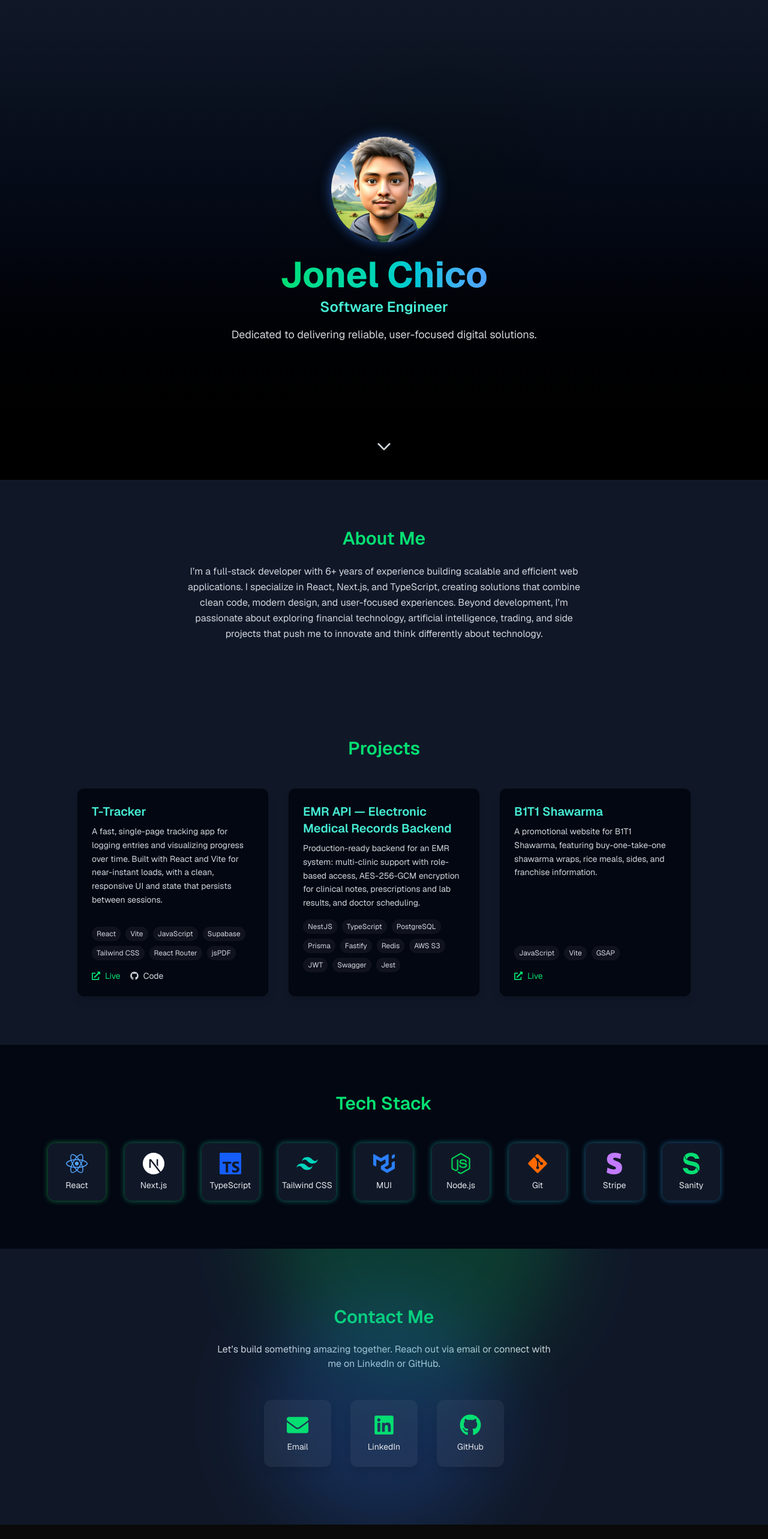
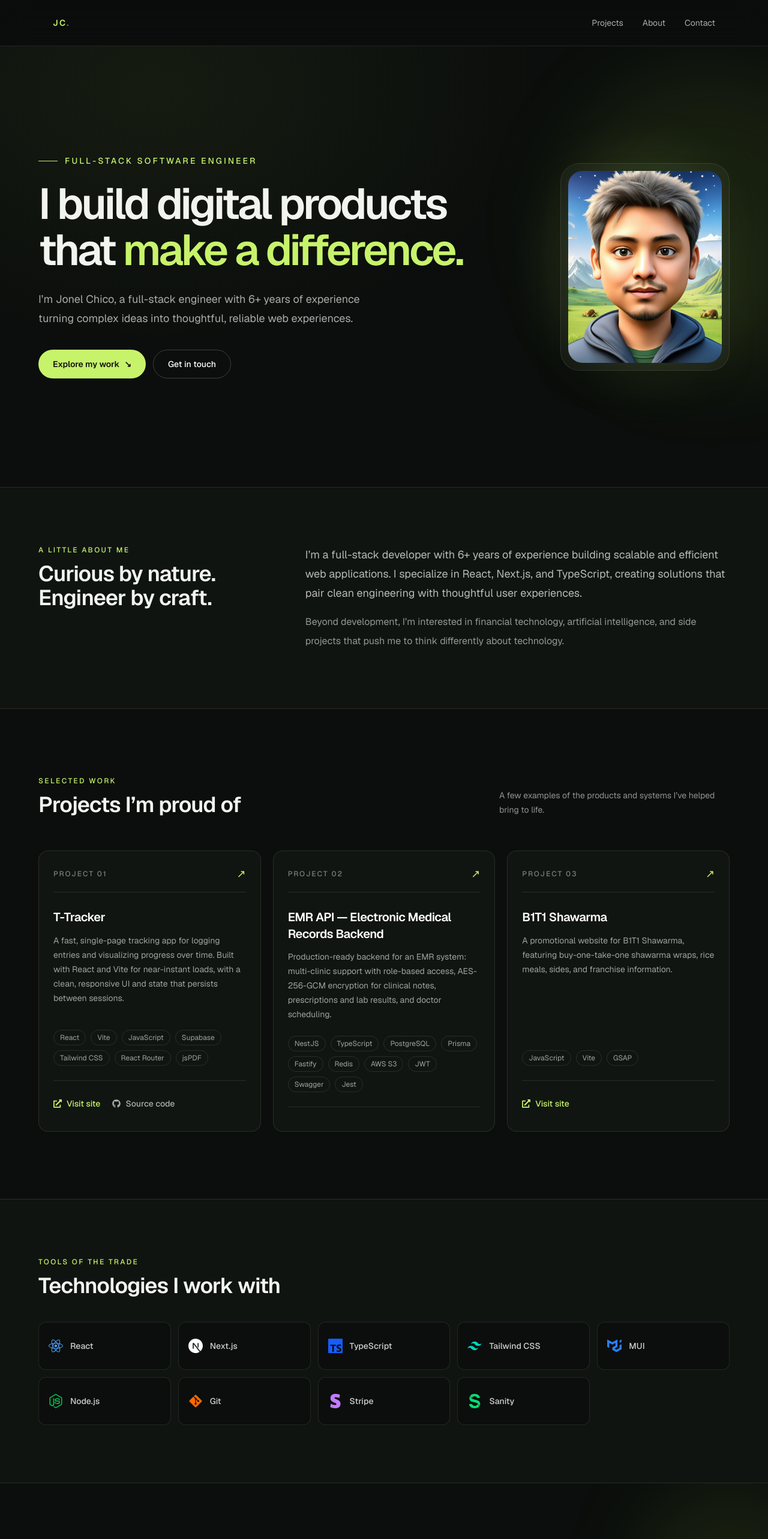
Before and after one commit to jonelchico-webdev/jonelchico, a Next.js app: page / in a window 1280 px wide. Shown: the top 2566 px of the page at 60% size. Before the commit the page ends 2542 px from the top, so only its background shows below. Built offline with nearby package versions, Linux system fonts and the light colour scheme.

Commit message:
Site Revamp

```diff
--- a/src/app/components/AboutMe.tsx
+++ b/src/app/components/AboutMe.tsx
@@ -6,22 +6,31 @@ export const AboutMeSection = () => {
   return (
     <motion.section
       id="about"
-      className="py-20 px-6 bg-gray-900 text-center text-gray-200"
+      className="border-y border-white/10 bg-[#101410] px-6 py-20 text-[#f2f4ef] sm:py-24"
       initial={{ opacity: 0, y: 20 }}
       whileInView={{ opacity: 1, y: 0 }}
-      transition={{ duration: 0.8 }}
+      transition={{ duration: 0.6 }}
       viewport={{ once: true }}
     >
-      <h2 className="text-3xl font-semibold mb-6 text-green-400">About Me</h2>
-      <p className="max-w-2xl mx-auto leading-relaxed text-gray-300">
-        I’m a full-stack developer with 6+ years of experience building scalable
-        and efficient web applications. I specialize in React, Next.js, and
-        TypeScript, creating solutions that combine clean code, modern design,
-        and user-focused experiences. Beyond development, I’m passionate about
-        exploring financial technology, artificial intelligence, trading, and
-        side projects that push me to innovate and think differently about
-        technology.
-      </p>
+      <div className="mx-auto grid max-w-6xl gap-8 md:grid-cols-[0.7fr_1.3fr] md:gap-16">
+        <div>
+          <p className="mb-3 text-xs font-medium uppercase tracking-[0.2em] text-[#c7f36b]">A little about me</p>
+          <h2 className="text-3xl font-semibold tracking-tight sm:text-4xl">Curious by nature.<br />Engineer by craft.</h2>
+        </div>
+        <div>
+          <p className="text-base leading-8 text-white/70 sm:text-lg">
+            I’m a full-stack developer with 6+ years of experience building
+            scalable and efficient web applications. I specialize in React,
+            Next.js, and TypeScript, creating solutions that pair clean
+            engineering with thoughtful user experiences.
+          </p>
+          <p className="mt-4 text-base leading-8 text-white/55">
+            Beyond development, I’m interested in financial technology,
+            artificial intelligence, and side projects that push me to think
+            differently about technology.
+          </p>
+        </div>
+      </div>
     </motion.section>
   );
 };
--- a/src/app/components/Contact.tsx
+++ b/src/app/components/Contact.tsx
@@ -25,45 +25,47 @@ export const ContactSection = () => {
   return (
     <motion.section
       id="contact"
-      className="relative py-24 px-6 bg-gray-900 text-gray-200 text-center overflow-hidden"
+      className="relative overflow-hidden px-6 py-24 text-[#f2f4ef] sm:py-32"
       initial={{ opacity: 0, y: 20 }}
       whileInView={{ opacity: 1, y: 0 }}
-      transition={{ duration: 0.8 }}
+      transition={{ duration: 0.6 }}
       viewport={{ once: true }}
     >
-      {/* Background blobs */}
-      <motion.div
-        className="absolute top-0 left-1/2 w-[500px] h-[500px] bg-green-500 opacity-20 rounded-full filter blur-3xl -translate-x-1/2 -translate-y-1/2"
-        animate={{ x: [0, 60, 0], y: [0, -40, 0] }}
-        transition={{ duration: 16, repeat: Infinity, ease: "easeInOut" }}
-      />
-      <motion.div
-        className="absolute bottom-0 right-1/3 w-[400px] h-[400px] bg-blue-500 opacity-20 rounded-full filter blur-3xl"
-        animate={{ x: [0, -50, 0], y: [0, 40, 0] }}
-        transition={{ duration: 20, repeat: Infinity, ease: "easeInOut", delay: 2 }}
-      />
-
-      <h2 className="text-3xl font-semibold mb-6 text-green-400">Contact Me</h2>
-      <p className="mb-12 max-w-xl mx-auto text-gray-300">
-        Let’s build something amazing together. Reach out via email or connect
-        with me on LinkedIn or GitHub.
+      <div aria-hidden="true" className="pointer-events-none absolute -right-24 top-0 h-80 w-80 rounded-full bg-[#8bbd38]/10 blur-3xl" />
+      <div className="relative mx-auto max-w-6xl rounded-3xl border border-white/10 bg-[#111511] p-8 sm:p-12 lg:p-16">
+        <div className="grid gap-10 md:grid-cols-[1fr_auto] md:items-end">
+          <div>
+            <p className="mb-3 text-xs font-medium uppercase tracking-[0.2em] text-[#c7f36b]">Have a project in mind?</p>
+            <h2 className="max-w-2xl text-3xl font-semibold tracking-tight sm:text-5xl">Let’s make something meaningful.</h2>
+            <p className="mt-5 max-w-xl text-base leading-7 text-white/60">
+              I’m always open to good conversations, interesting ideas, and new opportunities.
             </p>
-
-      <div className="flex flex-wrap justify-center gap-8 z-10 relative">
-        {contacts.map((contact) => (
-          <motion.a
+          </div>
+          <a
+            href="mailto:jonelrocchico@gmail.com"
+            className="inline-flex min-h-12 items-center justify-center gap-2 justify-self-start rounded-full bg-[#c7f36b] px-6 text-sm font-semibold text-[#11150d] transition-colors hover:bg-[#d5fa8a] focus-visible:outline-2 focus-visible:outline-offset-4 focus-visible:outline-[#c7f36b] md:justify-self-end"
+          >
+            <FaEnvelope aria-hidden="true" /> Say hello
+          </a>
+        </div>
+        <div className="mt-10 flex flex-wrap gap-3 border-t border-white/10 pt-6">
+          {contacts.slice(1).map((contact) => (
+            <a
               key={contact.name}
               href={contact.link}
               target="_blank"
               rel="noopener noreferrer"
-            className="flex flex-col items-center justify-center w-28 h-28 bg-white/5 backdrop-blur-md rounded-xl shadow-lg cursor-pointer hover:scale-105 hover:shadow-green-400/50 transition-all duration-300"
-            whileHover={{ scale: 1.1 }}
+              className="inline-flex min-h-11 items-center gap-2 rounded-full border border-white/10 px-4 text-sm text-white/70 transition-colors hover:border-white/30 hover:text-white focus-visible:outline-2 focus-visible:outline-offset-2 focus-visible:outline-[#c7f36b]"
             >
-            <div className="text-4xl mb-2 text-green-400">{contact.icon}</div>
-            <p className="text-sm">{contact.name}</p>
-          </motion.a>
+              <span aria-hidden="true">{contact.icon}</span>
+              {contact.name}
+            </a>
           ))}
         </div>
+      </div>
+      <footer className="relative mx-auto mt-10 max-w-6xl text-xs text-white/35">
+        © {new Date().getFullYear()} Jonel Chico
+      </footer>
     </motion.section>
   );
 };
--- a/src/app/components/Hero.tsx
+++ b/src/app/components/Hero.tsx
@@ -5,104 +5,61 @@ import Image from "next/image";
 
 export const HeroSection = () => {
   return (
-    <section className="relative flex flex-col items-center justify-center h-screen px-6 bg-gradient-to-b from-gray-900 via-gray-950 to-black overflow-hidden">
-      {/* Dynamic Background Blobs */}
+    <section
+      id="home"
+      className="relative isolate flex min-h-[calc(100svh-65px)] items-center overflow-hidden px-6 py-20"
+    >
+      <div aria-hidden="true" className="pointer-events-none absolute inset-0 -z-10">
+        <div className="absolute -right-40 top-10 h-[32rem] w-[32rem] rounded-full bg-[#8bbd38]/10 blur-3xl" />
+        <div className="absolute inset-0 bg-[radial-gradient(ellipse_at_20%_10%,rgba(199,243,107,0.06),transparent_45%)]" />
+      </div>
       <motion.div
-        className="absolute w-96 h-96 bg-green-500 rounded-full mix-blend-multiply filter blur-3xl opacity-20"
-        animate={{ x: [0, 100, 0], y: [0, -100, 0] }}
-        transition={{ duration: 15, repeat: Infinity, ease: "easeInOut" }}
-      />
-      <motion.div
-        className="absolute w-96 h-96 bg-teal-500 rounded-full mix-blend-multiply filter blur-3xl opacity-20"
-        animate={{ x: [0, -100, 0], y: [0, 100, 0] }}
-        transition={{ duration: 18, repeat: Infinity, ease: "easeInOut" }}
-      />
-      <motion.div
-        className="absolute w-96 h-96 bg-blue-500 rounded-full mix-blend-multiply filter blur-3xl opacity-20"
-        animate={{ x: [100, -100, 100], y: [50, -50, 50] }}
-        transition={{ duration: 20, repeat: Infinity, ease: "easeInOut" }}
-      />
-
-      {/* Content */}
-      <motion.div
-        className="relative z-10 text-center flex flex-col items-center"
-        initial={{ opacity: 0, y: 20 }}
+        className="mx-auto grid w-full max-w-6xl items-center gap-12 md:grid-cols-[1fr_auto] md:gap-16"
+        initial={{ opacity: 0, y: 16 }}
         animate={{ opacity: 1, y: 0 }}
-        transition={{ duration: 1 }}
+        transition={{ duration: 0.65, ease: "easeOut" }}
       >
-        {/* Profile Avatar */}
-        <motion.div
-          className="relative w-44 h-44 rounded-full overflow-hidden shadow-lg mb-6 cursor-pointer"
-          animate={{
-            boxShadow: [
-              "0 0 20px rgba(34,197,94,0.6)", // green-500 glow
-              "0 0 20px rgba(20,184,166,0.6)", // teal-500 glow
-              "0 0 20px rgba(59,130,246,0.6)", // blue-500 glow
-            ],
-          }}
-          transition={{ duration: 6, repeat: Infinity, repeatType: "reverse" }}
-          whileHover={{
-            scale: 1.05,
-            rotateX: 5,
-            rotateY: -5,
-          }}
-          whileTap={{ scale: 0.98 }}
-        >
+        <div className="order-2 md:order-1">
+          <p className="mb-6 flex items-center gap-3 text-xs font-medium uppercase tracking-[0.22em] text-[#c7f36b] sm:text-sm">
+            <span aria-hidden="true" className="h-px w-8 bg-[#c7f36b]" />
+            Full-stack software engineer
+          </p>
+          <h1 className="max-w-3xl text-5xl font-semibold leading-[1.06] tracking-[-0.05em] sm:text-6xl md:text-7xl">
+            I build digital products that{" "}
+            <span className="text-[#c7f36b]">make a difference.</span>
+          </h1>
+          <p className="mt-7 max-w-xl text-base leading-7 text-white/65 sm:text-lg sm:leading-8">
+            I’m Jonel Chico, a full-stack engineer with 6+ years of experience
+            turning complex ideas into thoughtful, reliable web experiences.
+          </p>
+          <div className="mt-9 flex flex-wrap gap-3">
+            <a
+              href="#projects"
+              className="inline-flex min-h-12 items-center justify-center rounded-full bg-[#c7f36b] px-6 text-sm font-semibold text-[#11150d] transition-colors hover:bg-[#d5fa8a] focus-visible:outline focus-visible:outline-2 focus-visible:outline-offset-4 focus-visible:outline-[#c7f36b]"
+            >
+              Explore my work <span aria-hidden="true" className="ml-2">↘</span>
+            </a>
+            <a
+              href="#contact"
+              className="inline-flex min-h-12 items-center justify-center rounded-full border border-white/20 px-6 text-sm font-medium text-white transition-colors hover:border-white/50 hover:bg-white/5 focus-visible:outline focus-visible:outline-2 focus-visible:outline-offset-4 focus-visible:outline-[#c7f36b]"
+            >
+              Get in touch
+            </a>
+          </div>
+        </div>
+        <div className="order-1 mx-auto md:order-2">
+          <div className="relative rounded-[2rem] border border-white/10 bg-white/[0.03] p-3 shadow-2xl shadow-black/30">
+            <div aria-hidden="true" className="absolute -inset-4 -z-10 rounded-full bg-[#c7f36b]/10 blur-2xl" />
           <Image
             src="/avatar.jpg"
             alt="Jonel Chico"
-            width={176}
-            height={176}
-            className="object-cover"
+            width={280}
+            height={340}
+            priority
+            className="h-64 w-52 rounded-[1.5rem] object-cover sm:h-80 sm:w-64"
           />
-        </motion.div>
-
-        {/* Name */}
-        <h1 className="text-5xl md:text-6xl font-bold bg-gradient-to-r from-green-400 via-teal-400 to-blue-400 bg-clip-text text-transparent mb-2">
-          Jonel Chico
-        </h1>
-
-        {/* Role / Title */}
-        <motion.p
-          className="text-xl md:text-2xl font-semibold text-teal-300 mb-4"
-          initial={{ opacity: 0, y: 10 }}
-          animate={{ opacity: 1, y: 0 }}
-          transition={{ delay: 0.3, duration: 0.8 }}
-        >
-          Software Engineer
-        </motion.p>
-
-        {/* Tagline */}
-        <p className="text-lg text-gray-300">
-          Dedicated to delivering reliable, user-focused digital solutions.
-        </p>
-      </motion.div>
-
-      {/* Scroll Arrow */}
-      <motion.div
-        className="absolute bottom-10 cursor-pointer z-20"
-        animate={{ y: [0, 10, 0] }}
-        transition={{ duration: 1.5, repeat: Infinity }}
-        onClick={() =>
-          document
-            .getElementById("about")
-            ?.scrollIntoView({ behavior: "smooth" })
-        }
-      >
-        <svg
-          xmlns="http://www.w3.org/2000/svg"
-          fill="none"
-          viewBox="0 0 24 24"
-          strokeWidth={2}
-          stroke="currentColor"
-          className="w-8 h-8 text-gray-300"
-        >
-          <path
-            strokeLinecap="round"
-            strokeLinejoin="round"
-            d="M19 9l-7 7-7-7"
-          />
-        </svg>
+          </div>
+        </div>
       </motion.div>
     </section>
   );
--- a/src/app/components/Projects.tsx
+++ b/src/app/components/Projects.tsx
@@ -60,52 +60,65 @@ export const ProjectsSection = () => {
   return (
     <motion.section
       id="projects"
-      className="py-20 px-6 bg-gray-900 text-center text-gray-200"
+      className="px-6 py-20 text-[#f2f4ef] sm:py-28"
       initial={{ opacity: 0, y: 20 }}
       whileInView={{ opacity: 1, y: 0 }}
-      transition={{ duration: 0.8 }}
+      transition={{ duration: 0.6 }}
       viewport={{ once: true }}
     >
-      <h2 className="text-3xl font-semibold mb-12 text-green-400">Projects</h2>
-
-      <div className="grid gap-8 max-w-5xl mx-auto sm:grid-cols-2 lg:grid-cols-3">
+      <div className="mx-auto max-w-6xl">
+        <div className="mb-10 flex flex-col justify-between gap-4 sm:mb-14 sm:flex-row sm:items-end">
+          <div>
+            <p className="mb-3 text-xs font-medium uppercase tracking-[0.2em] text-[#c7f36b]">Selected work</p>
+            <h2 className="text-3xl font-semibold tracking-tight sm:text-4xl">Projects I’m proud of</h2>
+          </div>
+          <p className="max-w-sm text-sm leading-6 text-white/55">
+            A few examples of the products and systems I’ve helped bring to life.
+          </p>
+        </div>
+        <div className="grid gap-5 sm:grid-cols-2 lg:grid-cols-3">
         {projects.map((project, index) => (
           <motion.article
             key={project.title}
-            className="flex flex-col text-left p-6 bg-gray-950 rounded-xl shadow-lg border border-white/5"
-            initial={{ opacity: 0, y: 20 }}
+            className="group flex flex-col rounded-2xl border border-white/10 bg-[#111511] p-6 transition-colors duration-200 hover:border-[#c7f36b]/40 hover:bg-[#141914]"
+            initial={{ opacity: 0, y: 14 }}
             whileInView={{ opacity: 1, y: 0 }}
-            transition={{ duration: 0.5, delay: index * 0.1 }}
+            transition={{ duration: 0.45, delay: index * 0.08 }}
             viewport={{ once: true }}
-            whileHover={{ scale: 1.03 }}
           >
-            <h3 className="text-xl font-semibold mb-2 text-teal-300">
+            <div className="mb-7 flex items-center justify-between border-b border-white/10 pb-4">
+              <span className="text-xs font-medium uppercase tracking-[0.16em] text-white/45">
+                Project {String(index + 1).padStart(2, "0")}
+              </span>
+              <span aria-hidden="true" className="text-lg text-[#c7f36b]">↗</span>
+            </div>
+            <h3 className="mb-3 text-xl font-semibold leading-snug tracking-tight text-white">
               {project.title}
             </h3>
-            <p className="text-sm text-gray-300 leading-relaxed mb-4 flex-grow">
+            <p className="mb-6 flex-grow text-sm leading-6 text-white/60">
               {project.description}
             </p>
 
-            <div className="flex flex-wrap gap-2 mb-4">
+            <div className="mb-6 flex flex-wrap gap-2">
               {project.tags.map((tag) => (
                 <span
                   key={tag}
-                  className="text-xs px-2 py-1 rounded-full bg-white/5 text-gray-300"
+                  className="rounded-full border border-white/10 px-2.5 py-1 text-xs text-white/60"
                 >
                   {tag}
                 </span>
               ))}
             </div>
 
-            <div className="flex gap-4 mt-auto">
+            <div className="mt-auto flex gap-5 border-t border-white/10 pt-4">
               {project.liveUrl && (
                 <a
                   href={project.liveUrl}
                   target="_blank"
                   rel="noopener noreferrer"
-                  className="inline-flex items-center gap-2 text-sm text-green-400 hover:text-green-300 transition-colors"
+                  className="inline-flex min-h-11 items-center gap-2 text-sm font-medium text-[#c7f36b] transition-colors hover:text-white focus-visible:outline-2 focus-visible:outline-offset-2 focus-visible:outline-[#c7f36b]"
                 >
-                  <FaExternalLinkAlt /> Live
+                  <FaExternalLinkAlt aria-hidden="true" /> Visit site
                 </a>
               )}
               {project.repoUrl && (
@@ -113,14 +126,15 @@ export const ProjectsSection = () => {
                   href={project.repoUrl}
                   target="_blank"
                   rel="noopener noreferrer"
-                  className="inline-flex items-center gap-2 text-sm text-gray-300 hover:text-white transition-colors"
+                  className="inline-flex min-h-11 items-center gap-2 text-sm font-medium text-white/65 transition-colors hover:text-white focus-visible:outline-2 focus-visible:outline-offset-2 focus-visible:outline-[#c7f36b]"
                 >
-                  <FaGithub /> Code
+                  <FaGithub aria-hidden="true" /> Source code
                 </a>
               )}
             </div>
           </motion.article>
         ))}
+        </div>
       </div>
     </motion.section>
   );
--- a/src/app/components/TechStack.tsx
+++ b/src/app/components/TechStack.tsx
@@ -27,38 +27,28 @@ export const TechStackSection = () => {
   return (
     <motion.section
       id="tech"
-      className="py-20 px-6 bg-gray-950 text-center text-gray-200"
+      className="border-y border-white/10 bg-[#101410] px-6 py-20 text-[#f2f4ef] sm:py-24"
       initial={{ opacity: 0, y: 20 }}
       whileInView={{ opacity: 1, y: 0 }}
-      transition={{ duration: 0.8 }}
+      transition={{ duration: 0.6 }}
       viewport={{ once: true }}
     >
-      <h2 className="text-3xl font-semibold mb-12 text-green-400">
-        Tech Stack
-      </h2>
-      <div className="flex flex-wrap justify-center gap-8">
-        {techs.map((tech, index) => (
+      <div className="mx-auto max-w-6xl">
+        <div className="mb-10">
+          <p className="mb-3 text-xs font-medium uppercase tracking-[0.2em] text-[#c7f36b]">Tools of the trade</p>
+          <h2 className="text-3xl font-semibold tracking-tight sm:text-4xl">Technologies I work with</h2>
+        </div>
+        <div className="grid grid-cols-2 gap-3 sm:grid-cols-3 lg:grid-cols-5">
+        {techs.map((tech) => (
           <motion.div
             key={tech.name}
-            className="flex flex-col items-center justify-center w-24 h-24 bg-gray-900 rounded-xl shadow-lg cursor-pointer"
-            whileHover={{ scale: 1.1 }}
-            animate={{
-              boxShadow: [
-                `0 0 10px rgba(34,197,94,0.6)`, // green glow
-                `0 0 10px rgba(20,184,166,0.6)`, // teal glow
-                `0 0 10px rgba(59,130,246,0.6)`, // blue glow
-              ],
-            }}
-            transition={{
-              duration: 3 + index * 0.2,
-              repeat: Infinity,
-              repeatType: "reverse",
-            }}
+            className="flex min-h-20 items-center gap-3 rounded-xl border border-white/10 bg-[#0b0e0c] px-4 py-3 transition-colors hover:border-[#c7f36b]/35"
           >
-            <div className="text-4xl mb-2">{tech.icon}</div>
-            <p className="text-sm">{tech.name}</p>
+            <span aria-hidden="true" className="text-2xl">{tech.icon}</span>
+            <p className="text-sm font-medium text-white/80">{tech.name}</p>
           </motion.div>
         ))}
+        </div>
       </div>
     </motion.section>
   );
--- a/src/app/globals.css
+++ b/src/app/globals.css
@@ -21,9 +21,22 @@
 
 html {
   scroll-behavior: smooth;
+  scroll-padding-top: 5rem;
 }
+
 body {
   background: var(--background);
   color: var(--foreground);
   font-family: var(--font-geist-sans), Arial, Helvetica, sans-serif;
 }
+
+::selection {
+  background: #c7f36b;
+  color: #11150d;
+}
+
+@media (prefers-reduced-motion: reduce) {
+  html {
+    scroll-behavior: auto;
+  }
+}
--- a/src/app/page.tsx
+++ b/src/app/page.tsx
@@ -1,3 +1,4 @@
+import { MotionConfig } from "framer-motion";
 import {
   AboutMeSection,
   ContactSection,
@@ -8,12 +9,32 @@ import {
 
 export default function Home() {
   return (
-    <main className="min-h-screen bg-gray-900 text-gray-200">
+    <MotionConfig reducedMotion="user">
+      <main className="min-h-screen overflow-hidden bg-[#0b0e0c] text-[#f2f4ef]">
+        <header className="sticky top-0 z-50 border-b border-white/10 bg-[#0b0e0c]/85 backdrop-blur-xl">
+          <nav
+            aria-label="Main navigation"
+            className="mx-auto flex max-w-6xl items-center justify-between px-6 py-4"
+          >
+            <a
+              href="#home"
+              className="inline-flex min-h-11 items-center text-sm font-semibold tracking-[0.16em] text-[#c7f36b] focus-visible:outline-2 focus-visible:outline-offset-2 focus-visible:outline-[#c7f36b]"
+            >
+              JC<span className="text-white/50">.</span>
+            </a>
+            <div className="flex items-center gap-5 text-sm text-white/65 sm:gap-8">
+              <a className="inline-flex min-h-11 items-center transition-colors hover:text-white focus-visible:text-white focus-visible:outline-2 focus-visible:outline-offset-2 focus-visible:outline-[#c7f36b]" href="#projects">Projects</a>
+              <a className="inline-flex min-h-11 items-center transition-colors hover:text-white focus-visible:text-white focus-visible:outline-2 focus-visible:outline-offset-2 focus-visible:outline-[#c7f36b]" href="#about">About</a>
+              <a className="inline-flex min-h-11 items-center transition-colors hover:text-white focus-visible:text-white focus-visible:outline-2 focus-visible:outline-offset-2 focus-visible:outline-[#c7f36b]" href="#contact">Contact</a>
+            </div>
+          </nav>
+        </header>
         <HeroSection />
         <AboutMeSection />
         <ProjectsSection />
         <TechStackSection />
         <ContactSection />
       </main>
+    </MotionConfig>
   );
 }
```
Lines whose indentation alone changed are shown as unchanged.
